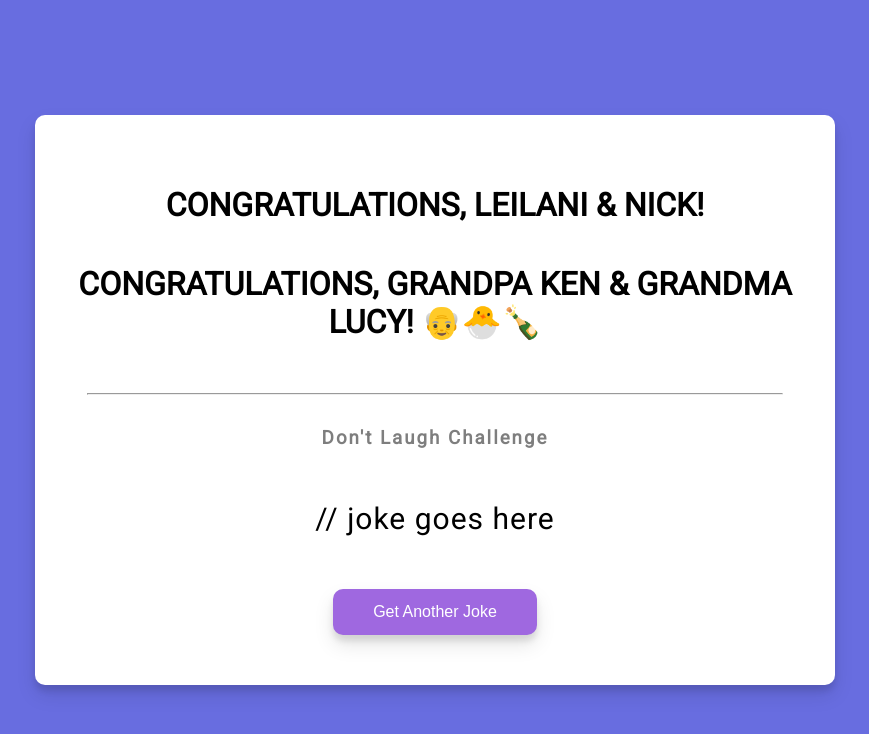
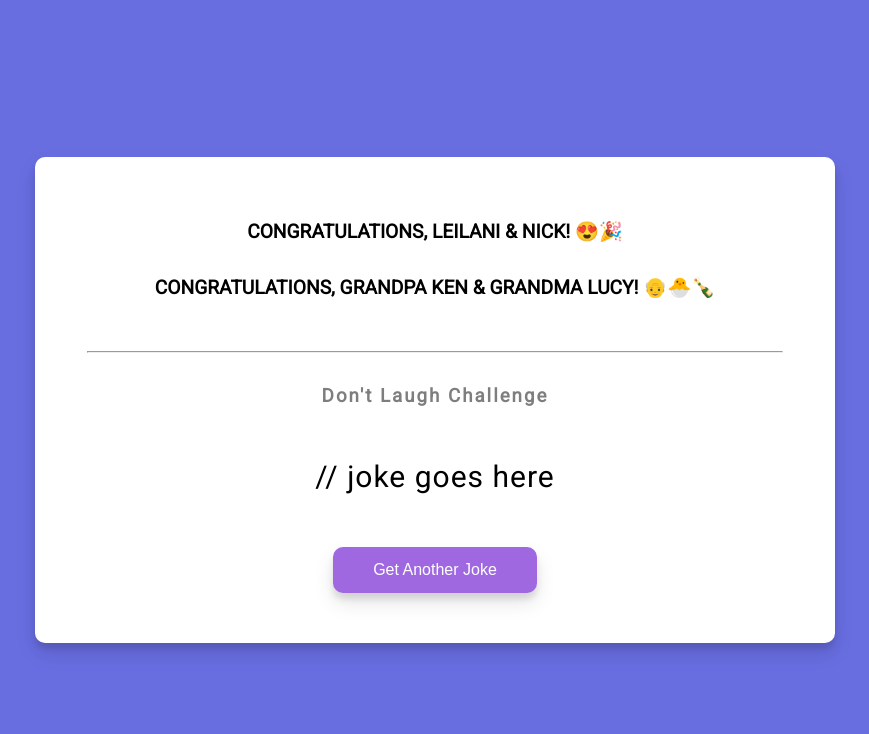
Before and after one commit to matthewkohn/dadJokes, a plain HTML site: page index.html in a window 1280 px wide. Shown: the whole page, without its empty margins (205-1074 px from the left). Drawn offline with Linux system fonts and the light colour scheme; no server answers.

Commit message:
Adjusted font and scroll

```diff
--- a/index.html
+++ b/index.html
@@ -12,7 +12,7 @@
 
 <body>
   <div class="container">
-    <h1>CONGRATULATIONS, LEILANI & NICK!</h1>
+    <h1>CONGRATULATIONS, LEILANI & NICK! 😍🎉</h1>
     <h1>CONGRATULATIONS, GRANDPA KEN & GRANDMA LUCY! 👴🐣🍾</h1>
     <hr>
     <h3>Don't Laugh Challenge</h3>
--- a/style.css
+++ b/style.css
@@ -12,7 +12,7 @@ body {
   align-items: center;
   justify-content: center;
   height: 100vh;
-  overflow: hidden;
+  /* overflow: hidden; */
   margin: 0;
   padding: 20px;
 }
@@ -28,6 +28,7 @@ body {
 }
 
 h1 {
+  font-size: 1.2rem;
   padding-bottom: 20px;
 }
 
```
